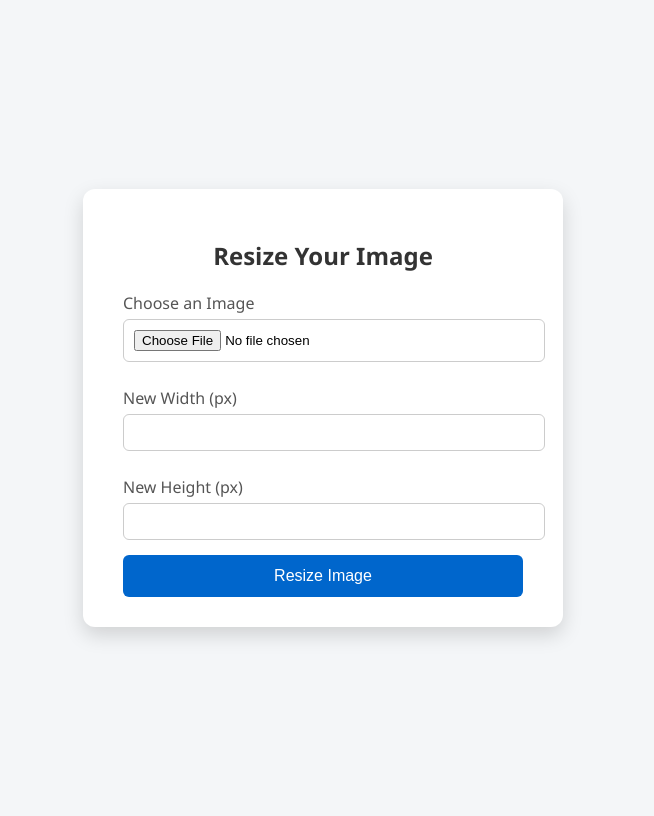
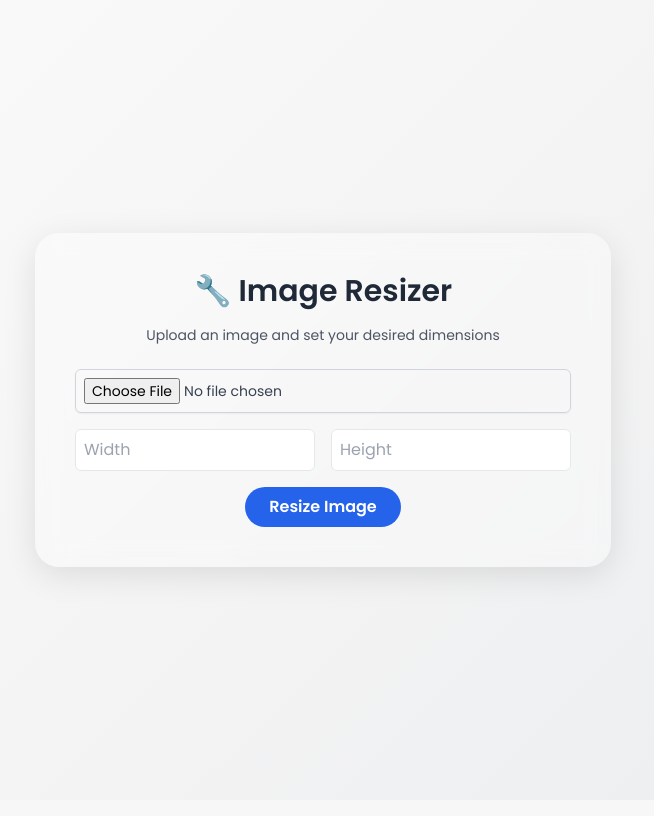
Before and after one commit to naumanshah1/python-image-resizer, a Flask app: page / in a window 1280 px wide. Shown: the whole page, without its empty margins (317-971 px from the left). After the commit the page ends 587 px from the top, so only its background shows below. Run offline with Flask 2, Linux system fonts and the light colour scheme.

Commit message:
💄 Update UI theme

```diff
--- a/templates/index.html
+++ b/templates/index.html
@@ -1,80 +1,49 @@
 <!DOCTYPE html>
 <html lang="en">
 <head>
-  <meta charset="UTF-8">
+  <meta charset="UTF-8" />
+  <meta name="viewport" content="width=device-width, initial-scale=1.0" />
   <title>Image Resizer</title>
+  <link href="https://cdn.jsdelivr.net/npm/tailwindcss@2.2.19/dist/tailwind.min.css" rel="stylesheet">
+  <link href="https://fonts.googleapis.com/css2?family=Poppins:wght@400;600&display=swap" rel="stylesheet">
   <style>
     body {
-      font-family: "Segoe UI", sans-serif;
-      background: #f4f6f8;
-      display: flex;
-      justify-content: center;
-      align-items: center;
-      height: 100vh;
+      font-family: 'Poppins', sans-serif;
+      background: linear-gradient(135deg, #fdfbfb 0%, #ebedee 100%);
     }
-
-    .container {
-      background: white;
-      padding: 30px 40px;
-      border-radius: 12px;
-      box-shadow: 0 8px 20px rgba(0, 0, 0, 0.15);
-      width: 100%;
-      max-width: 400px;
-    }
-
-    h2 {
-      text-align: center;
-      margin-bottom: 20px;
-      color: #333;
-    }
-
-    label {
-      display: block;
-      margin: 10px 0 5px;
-      color: #555;
-    }
-
-    input[type="file"],
-    input[type="number"] {
-      width: 100%;
-      padding: 10px;
-      margin-bottom: 15px;
-      border-radius: 6px;
-      border: 1px solid #ccc;
-    }
-
-    button {
-      width: 100%;
-      background-color: #0066cc;
-      color: white;
-      padding: 12px;
-      font-size: 16px;
-      border: none;
-      border-radius: 6px;
-      cursor: pointer;
-      transition: background-color 0.3s ease;
-    }
-
-    button:hover {
-      background-color: #004999;
+    .glass {
+      background: rgba(255, 255, 255, 0.3);
+      backdrop-filter: blur(12px);
+      border-radius: 1.5rem;
+      box-shadow: 0 8px 32px rgba(0,0,0,0.1);
     }
   </style>
 </head>
-<body>
-  <div class="container">
-    <h2>Resize Your Image</h2>
-    <form action="/" method="post" enctype="multipart/form-data">
-      <label for="image">Choose an Image</label>
-      <input type="file" name="image" id="image" required>
+<body class="flex items-center justify-center min-h-screen px-4">
+  <div class="glass p-10 max-w-xl w-full text-center">
+    <h1 class="text-3xl font-semibold mb-4 text-gray-800">🔧 Image Resizer</h1>
+    <p class="text-sm text-gray-600 mb-6">Upload an image and set your desired dimensions</p>
 
-      <label for="width">New Width (px)</label>
-      <input type="number" name="width" id="width" required>
+    <form action="/" method="POST" enctype="multipart/form-data" class="space-y-4">
+      <input type="file" name="image" accept="image/*" class="block w-full text-sm text-gray-700 border border-gray-300 rounded-md shadow-sm p-2 focus:outline-none" required />
 
-      <label for="height">New Height (px)</label>
-      <input type="number" name="height" id="height" required>
+      <div class="flex gap-4 justify-center">
+        <input type="number" name="width" placeholder="Width" class="w-1/2 p-2 border rounded-md" required />
+        <input type="number" name="height" placeholder="Height" class="w-1/2 p-2 border rounded-md" required />
+      </div>
 
-      <button type="submit">Resize Image</button>
+      <button type="submit" class="bg-blue-600 hover:bg-blue-700 text-white font-semibold px-6 py-2 rounded-full transition">
+        Resize Image
+      </button>
     </form>
+
+    {% if filename %}
+    <div class="mt-6">
+      <h2 class="text-lg font-medium mb-2">Resized Image:</h2>
+      <img src="{{ url_for('static', filename='resized/' + filename) }}" alt="Resized Image" class="mx-auto rounded-lg shadow" />
+      <a href="{{ url_for('static', filename='resized/' + filename) }}" download class="mt-3 inline-block text-blue-600 hover:underline">Download</a>
+    </div>
+    {% endif %}
   </div>
 </body>
 </html>
```
